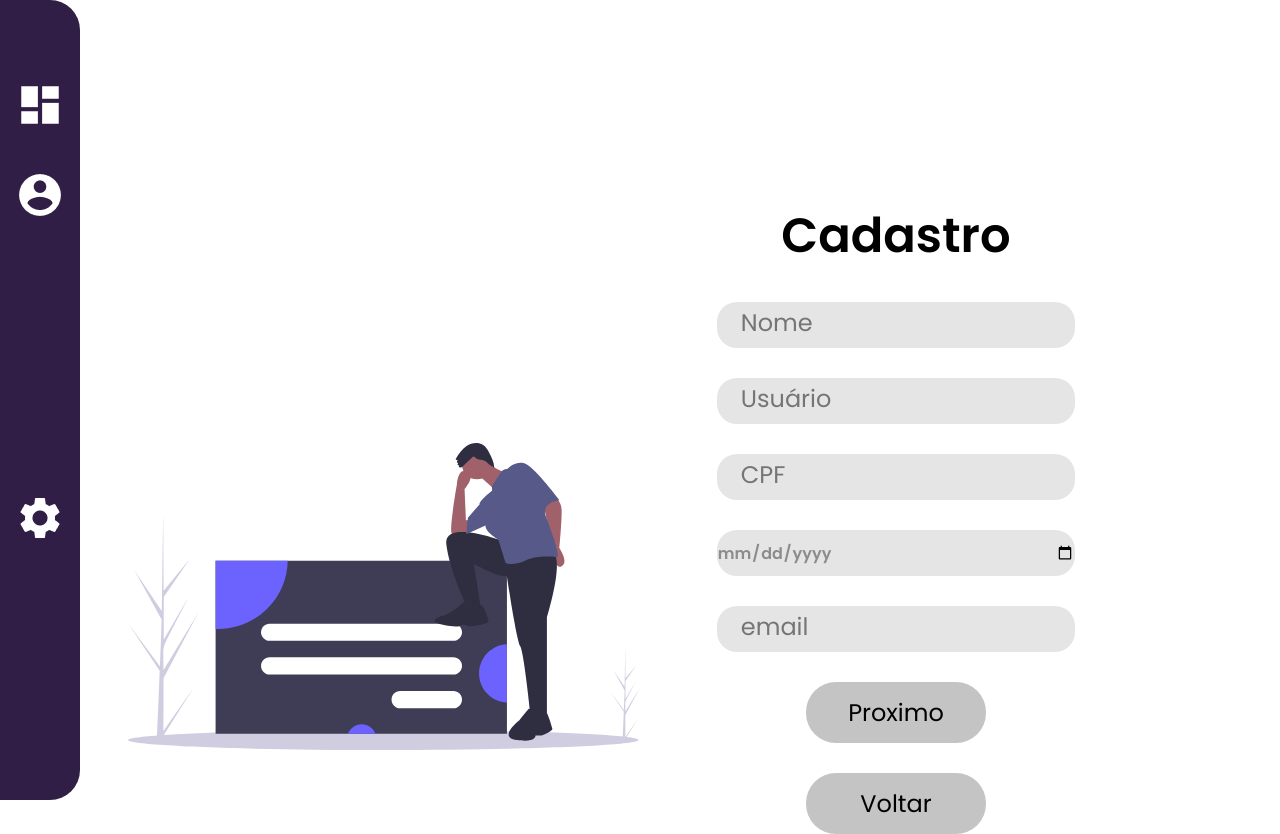
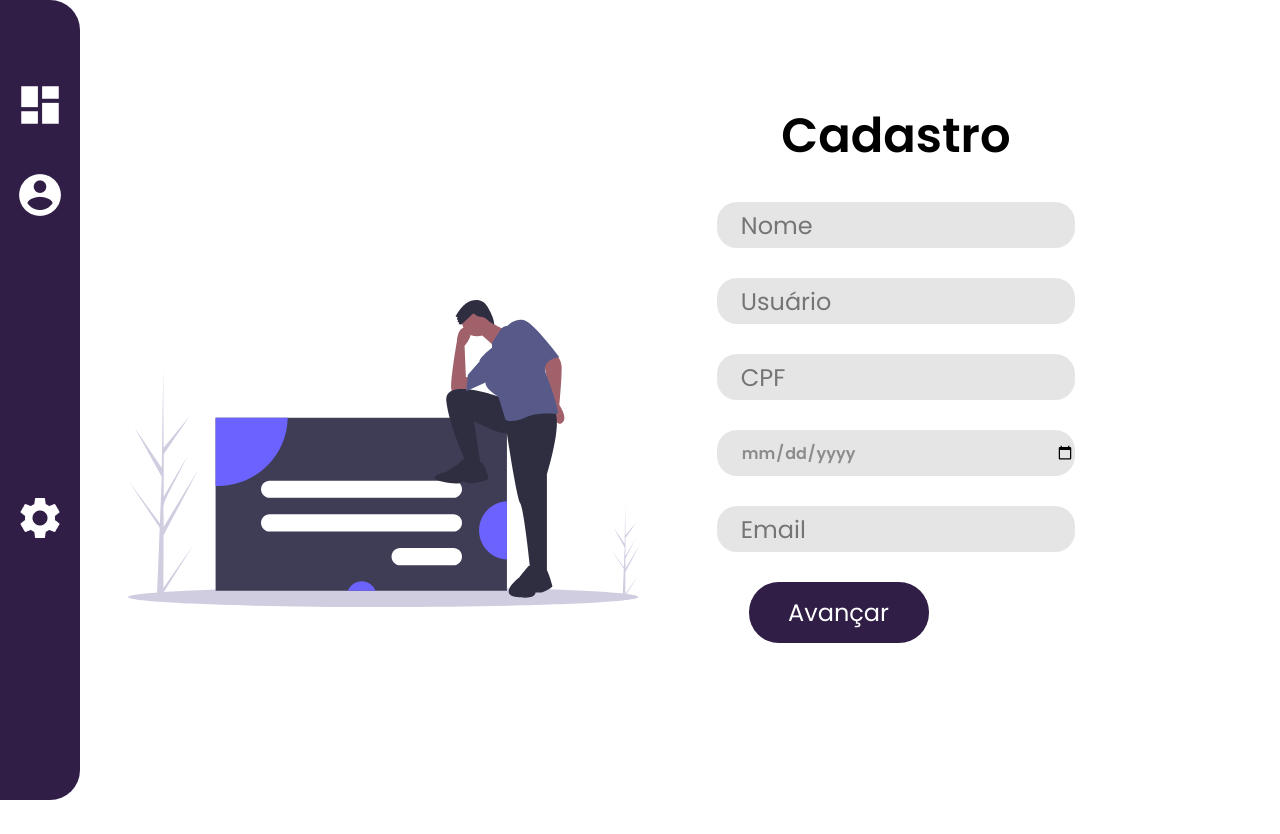
Before and after one commit to AbJoia/Projeto-final-react-web, a React (Create React App) app: page /signup in a window 1280 px wide. After the commit the page ends 800 px from the top, so only its background shows below. Built offline with nearby package versions, Linux system fonts and the light colour scheme.

Commit message:
tela cadastro cliente

```diff
--- a/package.json
+++ b/package.json
@@ -6,6 +6,9 @@
     "@testing-library/jest-dom": "^4.2.4",
     "@testing-library/react": "^9.5.0",
     "@testing-library/user-event": "^7.2.1",
+    "axios": "^0.20.0",
+    "date-fns": "^2.16.1",
+    "jquery": "^3.5.1",
     "react": "^16.13.1",
     "react-dom": "^16.13.1",
     "react-router-dom": "^5.2.0",
--- a/src/pages/form/FormStep1.js
+++ /dev/null
@@ -1,16 +0,0 @@
-import React from 'react';
-
-const FormStep1 = () =>{
-    return(
-        <>
-            <input type="text" placeholder="Nome" ></input>
-            <input type="text" placeholder="Usuário" ></input>
-            <input type="text" placeholder="CPF" ></input>
-            <input type="date" placeholder="Data Nascimento" ></input>
-            <input type="email" placeholder="email" ></input>
-
-        </>
-    );
-}
-
-export default FormStep1;
--- a/src/pages/form/FormStep2.js
+++ /dev/null
@@ -1,18 +0,0 @@
-import React from 'react';
-
-const FormStep2 = () =>{
-    return(
-        <>
-            <input type="text" placeholder="Rua" ></input>
-            <input type="text" placeholder="Numero" ></input>
-            <input type="text" placeholder="Complemento" ></input>
-            <input type="text" placeholder="Bairro"  ></input>
-            <input type="text" placeholder="Cidade"  ></input>
-            <input type="text" placeholder="Estado"  ></input>
-            <input type="text" placeholder="CEP"  ></input>
-
-        </>
-    );
-}
-
-export default FormStep2;
--- a/src/pages/signup/index.js
+++ b/src/pages/signup/index.js
@@ -1,8 +1,10 @@
 import React, {useState} from 'react';
 import Img from '../../assets/imgCadastro.svg';
-import FormStep1 from '../form/FormStep1';
-import FormStep2 from '../form/FormStep2';
 import Header from '../../components/Header';
+//import $ from 'jquery';
+//import {format} from 'date-fns-tz';
+//import { post } from 'jquery';
+import axios from 'axios';
 
 
 import {
@@ -10,22 +12,58 @@ import {
     LeftSide,
     RightSide,
     Titleform,
-    Form,
+    Form
 } from './styles';
+
 
 const cadastro = () => {
 
     const [form, setForm] = useState(1);
-    console.log(form);
+    const [button, setButton] = useState('Avançar');
+    const [userData, setUserData] = useState({
+        cpf: "",
+        dataNascimento: "",
+        email: "",
+        endereco: {
+            bairro: "",
+            cep: "",
+            cidade: "",
+            complemento: "",
+            estado: "",
+            numero: "",
+            rua: "",
+        },
+        nome: "",
+        usuario: "",
+    });
 
     const handleFormChange = (e) =>{
         e.preventDefault();
         if(form === 1){
             setForm(2);
+            setButton('Voltar')
         }else{
             setForm(1);
+            setButton('Avançar')
         }
     }
+
+    const postData = () =>{
+        axios.post('http://residencia-ecommerce.us-east-1.elasticbeanstalk.com/cliente', userData)
+        .then(response =>{
+           setUserData(response.data)
+        }).catch(error => {
+           console.log(error)
+        });
+    }
+
+
+    // const envio = (e) =>{
+    //     e.preventDefault();
+    //     alert('Cadastro realizado');
+    //     console.log(userData);
+    // }
+
 
     return(
        <Container>
@@ -37,11 +75,74 @@ const cadastro = () => {
                <Titleform>
                    <h2>Cadastro</h2>
                </Titleform>
-               <Form>
-                  {form === 1 ? <FormStep1 /> : <FormStep2 /> }
-                   <button onClick={handleFormChange}>Proximo</button>
-                   <button onClick={handleFormChange}>Voltar</button>
-               </Form>
+               <Form onSubmit={postData}>
+                    {form === 1 ?
+                        <>
+                            <input type="text" placeholder="Nome" required
+                            onChange={event => setUserData({...userData, nome: event.target.value})}>
+                            </input>
+
+                            <input type="text" placeholder="Usuário" required
+                            onChange={event => setUserData({...userData, usuario: event.target.value})}>
+                            </input>
+
+                            <input  type="text" placeholder="CPF" required
+                            onChange={event => setUserData({...userData, cpf: event.target.value})}>
+                            </input>
+
+                            <input  type="date" placeholder="Data Nascimento" required
+                            onChange={event => setUserData({...userData, dataNascimento: event.target.value + 'T00:00:00Z'})}>
+                            </input>
+
+                            <input  type="email" placeholder="Email" required
+                            onChange={event => setUserData({...userData, email: event.target.value})}>
+                            </input>
+
+                            <button onClick={handleFormChange}>{button}</button>
+                        </>  :
+                        <>
+                            <input type="text" placeholder="Rua" required
+                                onChange={event => setUserData({...userData, endereco:
+                                {...userData.endereco, rua: event.target.value}})}>
+                            </input>
+
+                            <input  type="text" placeholder="Numero" required
+                                onChange={event => setUserData({...userData, endereco:
+                                {...userData.endereco, numero: event.target.value}})}>
+                            </input>
+
+                            <input  type="text" placeholder="Complemento"
+                                onChange={event => setUserData({...userData, endereco:
+                                {...userData.endereco, complemento: event.target.value}})}>
+                            </input>
+
+                            <input  type="text" placeholder="Bairro" required
+                                onChange={event => setUserData({...userData, endereco:
+                                {...userData.endereco, bairro: event.target.value}})}>
+                            </input>
+
+                            <input  type="text" placeholder="Cidade" required
+                                onChange={event => setUserData({...userData, endereco:
+                                {...userData.endereco, cidade: event.target.value}})}>
+                            </input>
+
+                            <input  type="text" placeholder="Estado" required
+                                onChange={event => setUserData({...userData, endereco:
+                                {...userData.endereco, estado: event.target.value}})}>
+                            </input>
+
+                            <input  type="text" placeholder="CEP" required
+                                onChange={event => setUserData({...userData, endereco:
+                                {...userData.endereco, cep: event.target.value}})}>
+                            </input>
+                            <div className="buttonArea">
+
+                                <button onClick={handleFormChange}>{button}</button>
+                                <button type="submit">Enviar</button>
+                            </div>
+                        </>
+                    }
+                </Form>
            </RightSide>
        </Container>
     );
--- a/src/pages/signup/styles.js
+++ b/src/pages/signup/styles.js
@@ -12,7 +12,8 @@ export const LeftSide = styled.div`
     width: 50%;
     height: auto;
     img{
-        margin-top:443px;
+        margin-top:300px;
+        margin-bottom: 100px;
         width: 100%
     }
 `;
@@ -29,7 +30,7 @@ export const Titleform = styled.div`
     width: 100%;
     height: auto;
     h2{
-        margin-top: 200px;
+        margin-top: 100px;
         font-size: 48px;
         text-align: center;
     }
@@ -47,10 +48,12 @@ export const Form = styled.form`
         height: 46px;
         margin: auto;
         margin-top: 30px;
+        padding-left: 1.5rem;
+        font-size: 1.5rem;
 
         ::placeholder{
-            font-size: 1.5rem;
-            padding-left: 1.5rem;
+
+
         }
 
         &[type="date"]{
@@ -66,11 +69,21 @@ export const Form = styled.form`
     border-radius: 30px;
     border-style: none;
     font-size: 24px;
-        margin: auto;
+    margin:auto;
+    margin: 0 0px 0 108.5px;
     margin-top: 30px;
-        background-color: #C4C4C4;
+    color: white;
+    background-color: #301E46;
     &:hover{
         background-color: #E5E5E5;
+        transition: 0.5s;
+        color: black;
+    }
+
+    .buttonArea{
+        display: flex;
     }
 }
+
+
 `;
```
Also changed, not shown: teste.txt (deleted), 1 other file (tests, documents, lock files or other folders). Lines whose indentation alone changed are shown as unchanged.
